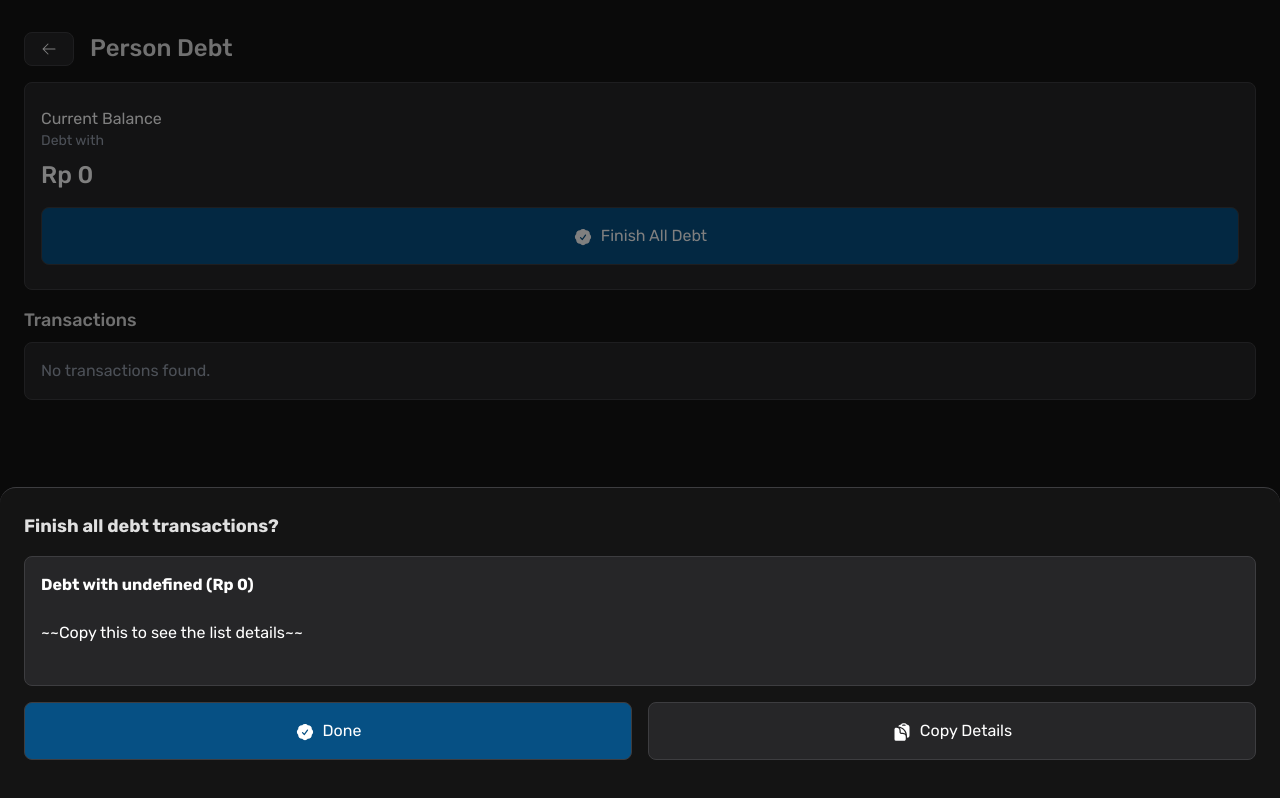
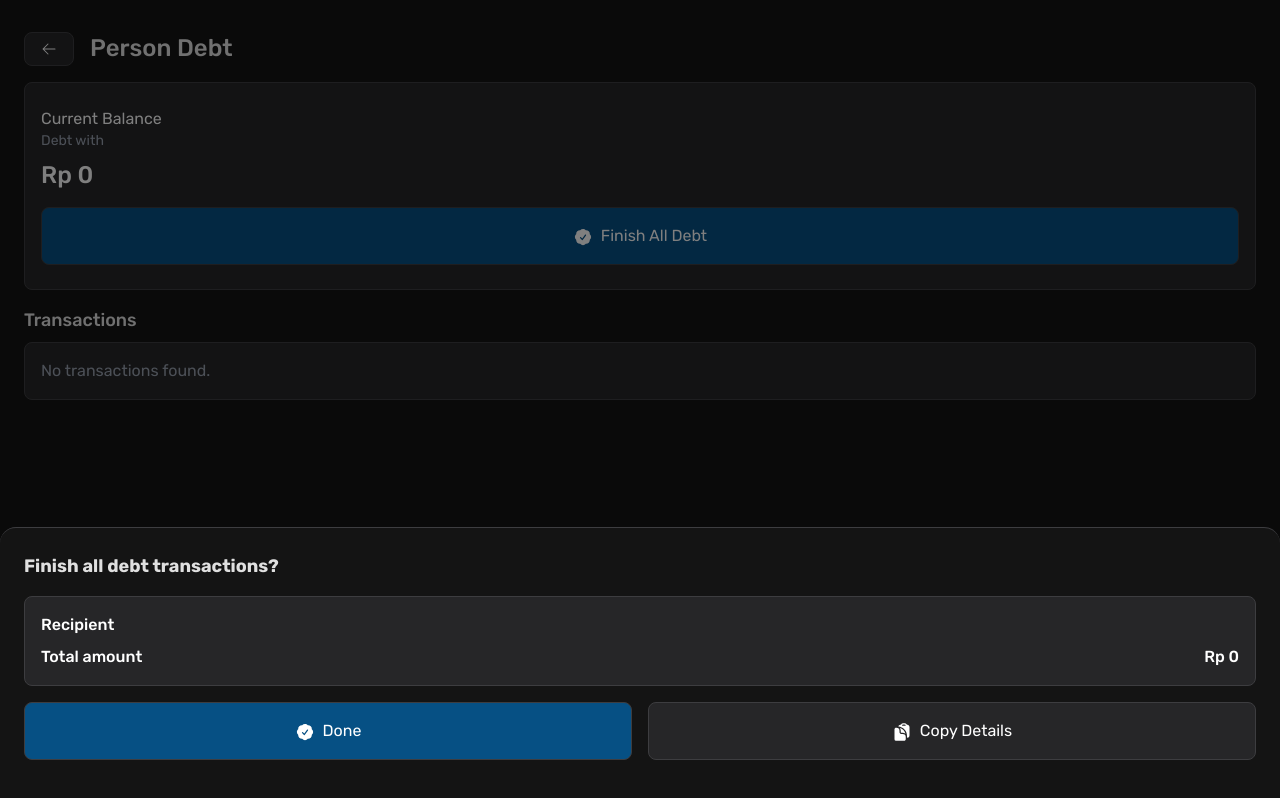
Before and after one commit to nattevagon/MoneyNotes, a React (Vite) app: page /person-debt/1 in a window 1280 px wide. Both pictures are taken after a click on the button "Finish All Debt". Built offline with nearby package versions, Linux system fonts and the light colour scheme.

Commit message:
feat(init): fixing UI detail debt

```diff
--- a/src/components/molecules/Modal/ConfirmFinishAllDebt/index.jsx
+++ b/src/components/molecules/Modal/ConfirmFinishAllDebt/index.jsx
@@ -1,9 +1,13 @@
 import { useEffect, useState } from "react";
 import { CheckBadgeIcon, ClipboardDocumentIcon } from "@heroicons/react/24/solid";
 import Button from "@/components/atoms/Button";
+import { formatCurrency } from "@/helper/formatCurrency";
+import { copyText } from "@/helper/copyText";
+import { useToast } from "@/context/ToastContext";
 
 const ConfirmFinishAllDebt = ({ data: dataProps, onConfirm, onCopy, onClose }) => {
-  const [visible, setVisible] = useState(false)
+  const [visible, setVisible] = useState(false);
+    const { showToast } = useToast();
 
   useEffect(() => {
     const t = setTimeout(() => setVisible(true), 10)
@@ -13,6 +17,11 @@ const ConfirmFinishAllDebt = ({ data: dataProps, onConfirm, onCopy, onClose }) =
   const handleClose = () => {
     setVisible(false)
     setTimeout(onClose, 300)
+  }
+
+  const handleCopyText = (value) => {
+    copyText(value);
+    showToast("Copied to clipboard!");
   }
 
   return (
@@ -28,8 +37,36 @@ const ConfirmFinishAllDebt = ({ data: dataProps, onConfirm, onCopy, onClose }) =
       >
         <h3 className="font-bold text-lg mb-4">{dataProps?.title}</h3>
         {dataProps?.allDebt && (
-          <div className="relative w-full bg-[#262628] text-white rounded-lg p-4 border border-1 border-[#3d3d40] hover:bg-[#44444E] transition-colors cursor-pointer my-4" >
-            <div dangerouslySetInnerHTML={{ __html: dataProps?.allDebt?.detailText }} />
+          <div className="relative w-full bg-[#262628] text-white rounded-lg p-4 border border-1 border-[#3d3d40] my-4" >
+
+            <div className="flex flex-col gap-2">
+              <div className="flex items-center justify-between gap-4">
+                <p className="font-medium text-md">Recipient</p>
+                <p className="font-medium text-md">{dataProps?.allDebt?.recipient}</p>
+              </div>
+              <div className="flex items-center justify-between gap-4">
+                <p className="font-medium text-md">Total amount</p>
+                <p className="font-medium text-md">{formatCurrency(Math.abs(dataProps?.allDebt?.totalAmount))}</p>
+              </div>
+            </div>
+          </div>
+        )}
+        {(dataProps?.allDebt?.recipientAccounts && dataProps?.allDebt?.recipientAccounts.length > 0) && (
+          <div className="relative w-full bg-[#262628] text-white rounded-lg p-4 border border-1 border-[#3d3d40] my-4" >
+            <div className="flex flex-col gap-2">
+              <div className="flex items-center justify-center border-b-1 border-[#3d3d40] pb-4">
+                <p className="font-medium text-md">Transfer to</p>
+              </div>
+              {dataProps?.allDebt?.recipientAccounts.map((item) => (
+                <div className="flex items-center justify-between gap-4">
+                  <p className="font-medium text-md">{item?.bank?.label}</p>
+                  <div className="flex items-center gap-2">
+                    <p className="font-medium text-md">{item?.accountNumber}</p>
+                    <ClipboardDocumentIcon className="w-5 h-5 inline-block cursor-pointer" onClick={() => handleCopyText(item?.accountNumber)} />
+                  </div>
+                </div>
+              ))}
+            </div>
           </div>
         )}
         <div className="flex items-center justify-between gap-4">
--- a/src/context/ToastContext/index.jsx
+++ b/src/context/ToastContext/index.jsx
@@ -47,7 +47,7 @@ function ToastContent({ message, hideToast, show }) {
 
   setTimeout(() => {
     hideToast();
-  }, 5000);
+  }, 3000);
 
   return (
     <div className="bg-black text-white px-4 py-2 rounded-lg shadow-lg">
--- a/src/helper/formatCurrency.jsx
+++ b/src/helper/formatCurrency.jsx
@@ -1,7 +1,3 @@
 export const formatCurrency = (amount) => {
-  return new Intl.NumberFormat("id-ID", {
-    style: "currency",
-    currency: "IDR",
-    minimumFractionDigits: 0
-  }).format(amount);
+  return 'Rp ' + (amount?.toLocaleString("id-ID") || '0');
 };
--- a/src/pages/PersonDebt/index.jsx
+++ b/src/pages/PersonDebt/index.jsx
@@ -136,7 +136,14 @@ const PersonDebt = () => {
     return text;
   };
 
-  const exportDebtHTML = (list) => {
+  const fetchListAccount = (username) => {
+    const data = getStorage("listAccounts");
+    const dataFiltered = data.filter(item => item?.name?.value === username);
+
+    return dataFiltered;
+  }
+
+  const paymentData = (list) => {
     const filteredList = list.filter(
       item => item.category === "debt" && !item.paidStatus
     );
@@ -148,21 +155,13 @@ const PersonDebt = () => {
       return acc + amount;
     }, 0);
 
-    let text = `
-    <p><strong>Debt with ${person?.name} (${formatCurrency(totalAmount)})</strong></p>
-  `;
+    const objectData = {
+      totalAmount: totalAmount,
+      recipient: totalAmount > 0 ? admin?.name : person?.name,
+      recipientAccounts: totalAmount > 0 ? fetchListAccount(admin?.username) : fetchListAccount(person?.username)
+    };
 
-    text += `<br/><p>~~Copy this to see the list details~~</p><br/>`;
-
-    if (totalAmount < 0) {
-      text += `<p>So ${admin?.name} pay debt ${formatCurrency(Math.abs(totalAmount))} to ${person?.name}</p>`;
-    }
-
-    if (totalAmount > 0) {
-      text += `<p>So ${person?.name} pay debt ${formatCurrency(totalAmount)} to ${admin?.name}</p>`;
-    }
-
-    return text;
+    return objectData;
   };
 
   const copyDebtText = (list) => {
@@ -172,9 +171,7 @@ const PersonDebt = () => {
   };
 
   const handleFinishAllDebt = () => {
-    const item = {
-      detailText: exportDebtHTML(transactions)
-    };
+    const item = paymentData(transactions);
 
     openModal("confirmFinishAllDebt", {
       data: {
```
